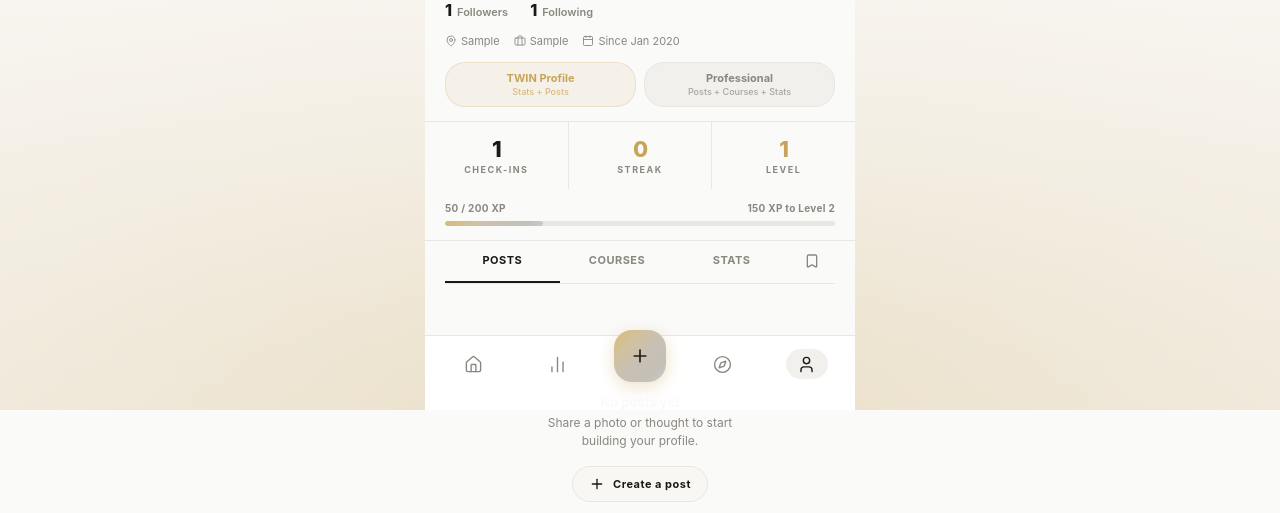
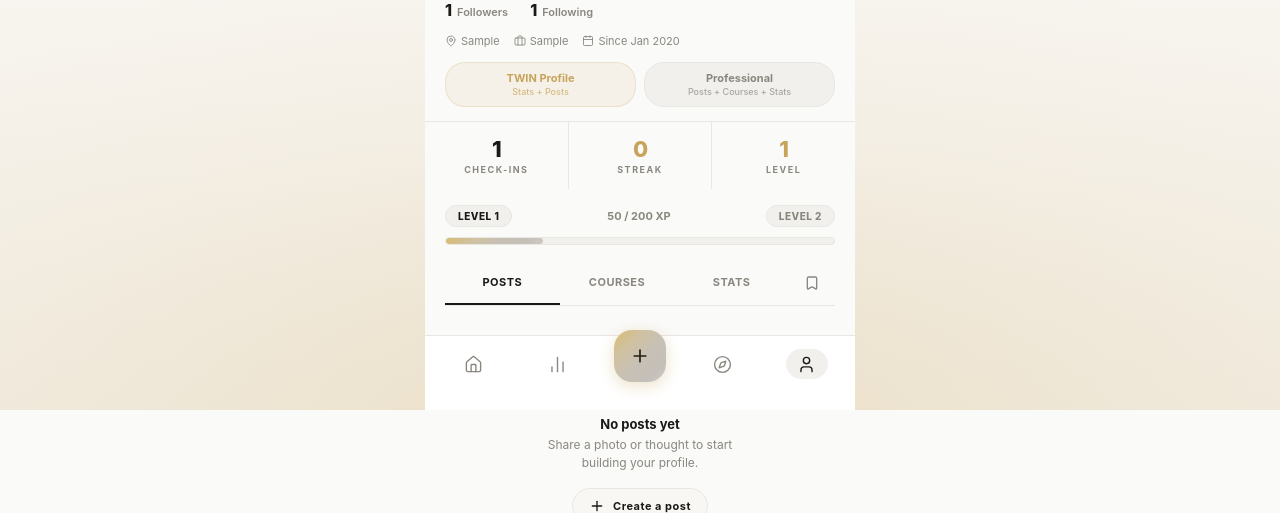
Before and after one commit to kbm20010807-png/ephas-twin-v3, a Flask app: page /profile in a window 1280 px wide. Shown: the part 390-903 px from the top of the page. Run offline with Flask 3, Linux system fonts and the light colour scheme; the visitor is signed in with stand-in values (Sample User, id 1); tables that the repository leaves empty hold one stand-in row (values such as "Sample post"); grey boxes marked "Sample" are stand-in pictures.

Commit message:
style(profile): professional XP bar — level chips + rounded gradient track

```diff
--- a/templates/profile.html
+++ b/templates/profile.html
@@ -48,10 +48,13 @@
 
 .stats-row{display:flex;border-top:1px solid var(--border);margin:14px 0 0;}
 .stat-c{flex:1;text-align:center;padding:14px 8px;border-right:1px solid var(--border);}
-.xp-strip{padding:13px 20px 14px;border-bottom:1px solid var(--border);}
-.xp-strip-top{display:flex;justify-content:space-between;font-size:10px;font-weight:700;color:var(--sub);letter-spacing:.3px;margin-bottom:7px;}
-.xp-strip-bar{height:5px;background:var(--border);border-radius:5px;overflow:hidden;}
-.xp-strip-fill{height:100%;background:var(--grad);border-radius:5px;transition:width .5s ease;}
+.xp-strip{padding:16px 20px 18px;}
+.xp-strip-top{display:flex;align-items:center;justify-content:space-between;margin-bottom:10px;}
+.xp-chip{font-family:'Inter',sans-serif;font-size:10px;font-weight:800;letter-spacing:.5px;color:var(--black);background:var(--bg-2);border:1px solid var(--border);border-radius:var(--r-full);padding:4px 12px;}
+.xp-chip.next{color:var(--sub);}
+.xp-mid{font-size:11px;font-weight:700;color:var(--sub);}
+.xp-strip-bar{height:8px;background:var(--bg-2);border:1px solid var(--border);border-radius:var(--r-full);overflow:hidden;}
+.xp-strip-fill{height:100%;background:var(--grad);border-radius:var(--r-full);transition:width .5s ease;}
 .stat-c:last-child{border-right:none;}
 .stat-v{font-family:'Inter',sans-serif;font-weight:800;font-size:22px;letter-spacing:-1px;color:var(--black);}
 .stat-l{font-size:9px;font-weight:700;letter-spacing:1.5px;color:var(--sub);text-transform:uppercase;margin-top:2px;font-family:'Inter',sans-serif;}
@@ -199,8 +202,9 @@
 
 <div class="xp-strip">
   <div class="xp-strip-top">
-    <span>{{ u.xp % 200 }} / 200 XP</span>
-    <span>{{ u.xp_needed - u.xp }} XP to Level {{ u.level + 1 }}</span>
+    <span class="xp-chip">LEVEL {{ u.level }}</span>
+    <span class="xp-mid">{{ u.xp % 200 }} / 200 XP</span>
+    <span class="xp-chip next">LEVEL {{ u.level + 1 }}</span>
   </div>
   <div class="xp-strip-bar"><div class="xp-strip-fill" style="width:{{ u.progress_pct }}%"></div></div>
 </div>
```
